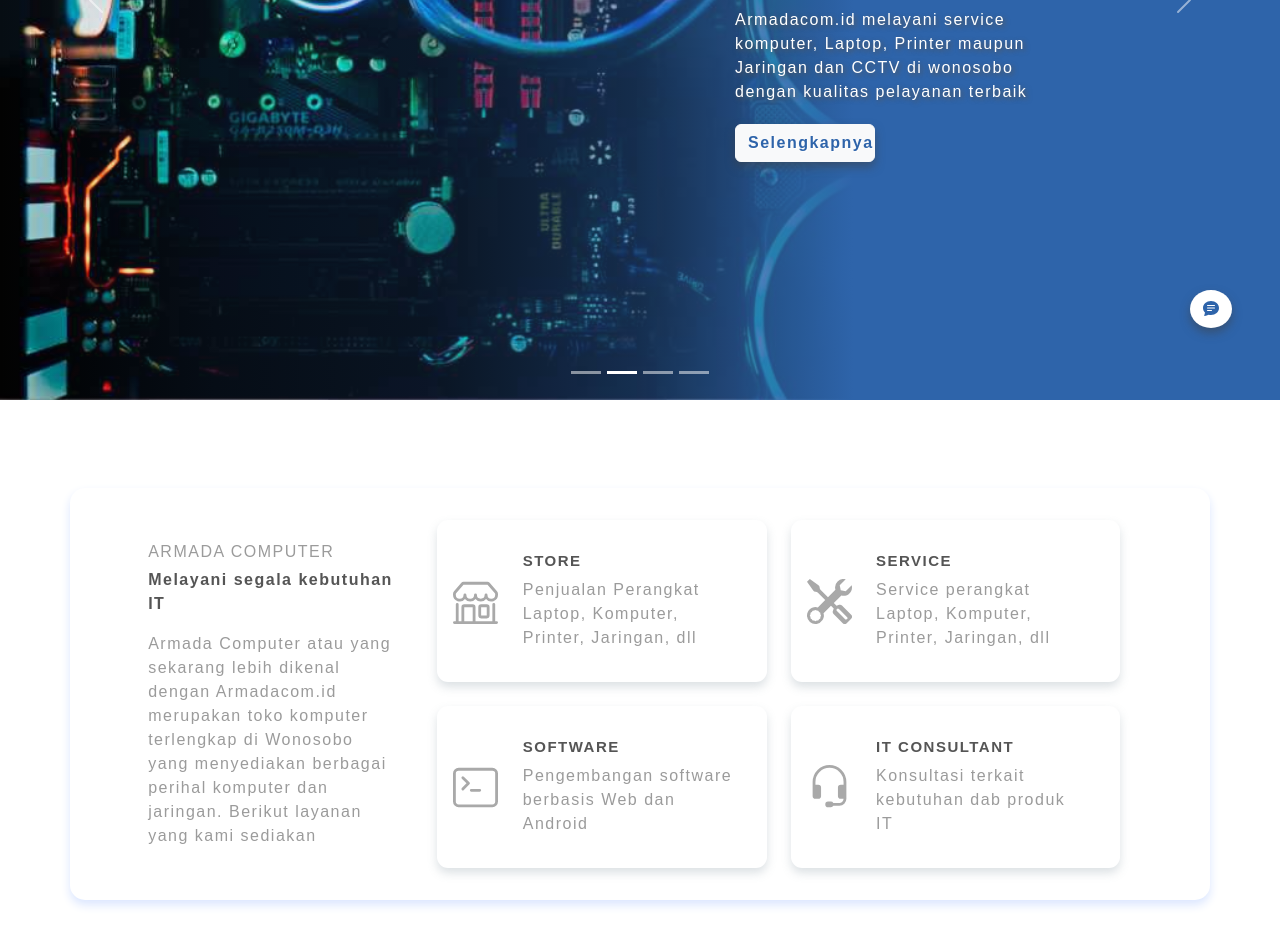
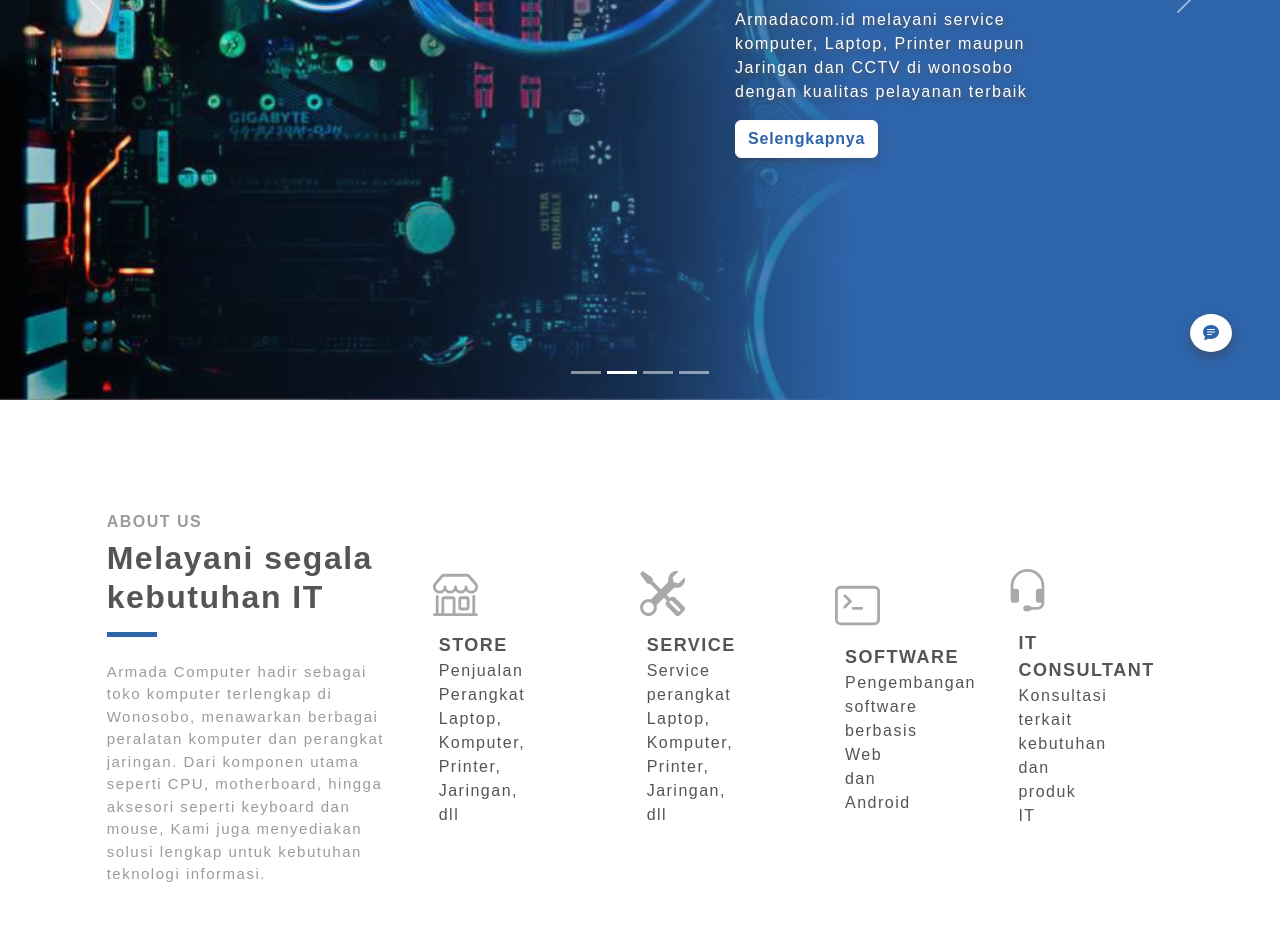
Before and after one commit to Tentacle10/armadacom-app, a React (Vite) app: page / in a window 1280 px wide. Shown: the part 400-1352 px from the top of the page. Built offline with nearby package versions, Linux system fonts and the light colour scheme.

Commit message:
layoutingV10

```diff
--- a/src/App.css
+++ b/src/App.css
@@ -1,7 +1,6 @@
 body {
   font-family: "Poppins", sans-serif !important;
-  line-height: 1.5;
-  letter-spacing: 0.5px;
+  line-height: 1.5px;
   /* background-image: url("https://s3-us-west-2.amazonaws.com/s.cdpn.io/1462889/pat-back.svg"); */
   background-position: center;
   background-repeat: repeat;
@@ -9,7 +8,7 @@
   background-color: #fff;
   overflow-x: hidden;
   transition: all 200ms linear;
-  letter-spacing: 1.5px;
+  letter-spacing: 1.5px !important;
 }
 
 /* Scrollbar CSS */
@@ -130,22 +129,83 @@
 
 /* AboutContent ################################################################### */
 .cabout {
-  padding-top: 4.5rem;
-  margin-top: 1rem;
+  padding: 5rem 10rem 5rem 10rem;
   color: #555;
 }
-
-.about {
-  height: 100%;
-  padding: 1rem;
-  border-radius: 15px;
-  background-color: #fff;
-  box-shadow: rgb(219 230 255 / 99%) 0px 5px 10px 0px;
+.aboutcol {
+  padding: 2rem 2rem 2rem 0rem !important;
 }
-.atext {
-  font-size: 16px;
+.title h2::after {
+  background: #2e64aa;
+  content: "";
+  display: block;
+  width: 50px;
+  height: 5px;
+  margin-top: 1rem;
+}
+.body-text {
+  font-size: 15px;
   color: #9b9b9b;
 }
+
+/* custom-card */
+/* .a-drop {
+  padding: 1rem;
+}
+.drop {
+  position: relative;
+  box-shadow: inset 20px 20px 20px rgba(0, 0, 0, 0.05), 25px 35px 20px rgba(0, 0, 0, 0.05), 25px 30px 30px rgba(0, 0, 0, 0.05), inset -20px -20px 25px rgba(255, 255, 255, 0.9);
+  transition: 0.5s ease-in-out;
+  background-color: #fff;
+}
+.drop:nth-child(1) {
+  border-radius: 47% 53% 70% 30% / 30% 43% 57% 70%;
+}
+.drop:nth-child(2) {
+  border-radius: 61% 39% 52% 48% / 44% 59% 41% 56%;
+}
+.drop:nth-child(3) {
+  border-radius: 35% 65% 31% 69% / 57% 59% 41% 43%;
+}
+.drop:nth-child(4) {
+  border-radius: 61% 39% 52% 48% / 44% 59% 41% 56%;
+}
+.drop:hover {
+  border-radius: 50%;
+}
+.drop::before {
+  content: "";
+  position: absolute;
+  top: 50px;
+  left: 85px;
+  width: 35px;
+  height: 35px;
+  background: #fff;
+  border-radius: 50%;
+  opacity: 0.9;
+}
+.drop::after {
+  content: "";
+  position: absolute;
+  top: 90px;
+  left: 110px;
+  width: 15px;
+  height: 15px;
+  background: #fff;
+  border-radius: 50%;
+  opacity: 0.9;
+}
+.content-drop {
+  position: relative;
+  display: flex;
+  justify-content: center;
+  align-items: center;
+  flex-direction: column;
+  text-align: center;
+  padding: 2rem 3rem 3rem 3rem;
+  gap: 15px;
+} */
+/* custom-card */
 
 @media (max-width: 768px) {
   .cabout {
@@ -335,7 +395,7 @@
   right: 0 !important;
   bottom: 0 !important;
   margin-right: 3rem;
-  margin-bottom: 4.5rem;
+  margin-bottom: 3rem;
 }
 .contact-float {
   width: auto !important;
--- a/src/component/content/AboutContent.jsx
+++ b/src/component/content/AboutContent.jsx
@@ -1,97 +1,65 @@
 import React from "react";
-import { Container, Row, Col, Card } from "react-bootstrap";
-import { Shop, Tools, Terminal, Headset } from "react-bootstrap-icons";
+import {Container, Row, Col, Card} from "react-bootstrap";
+import {Shop, Tools, Terminal, Headset} from "react-bootstrap-icons";
 
 const AboutContent = () => {
   const aboutcard = [
     {
-      icon: <Shop size={45} style={{ color: "rgb(169 169 169)" }} />,
+      icon: <Shop size={45} style={{color: "rgb(169 169 169)"}} />,
       title: "Store",
       text: "Penjualan Perangkat Laptop, Komputer, Printer, Jaringan, dll",
     },
     {
-      icon: <Tools size={45} style={{ color: "rgb(169 169 169)" }} />,
+      icon: <Tools size={45} style={{color: "rgb(169 169 169)"}} />,
       title: "Service",
       text: "Service perangkat Laptop, Komputer, Printer, Jaringan, dll",
     },
     {
-      icon: <Terminal size={45} style={{ color: "rgb(169 169 169)" }} />,
+      icon: <Terminal size={45} style={{color: "rgb(169 169 169)"}} />,
       title: "Software",
       text: "Pengembangan software berbasis Web dan Android",
     },
     {
-      icon: <Headset size={45} style={{ color: "rgb(169 169 169)" }} />,
+      icon: <Headset size={45} style={{color: "rgb(169 169 169)"}} />,
       title: "IT Consultant",
-      text: "Konsultasi terkait kebutuhan dab produk IT",
+      text: "Konsultasi terkait kebutuhan dan produk IT",
     },
   ];
   return (
     <>
-      <Container className="cabout">
+      <Container className="cabout" fluid>
         <Row className="about align-items-center justify-content-center">
-          <Col md={3} style={{ height: "100%" }} className="p-3">
+          <Col md={3} className="aboutcol">
+            <div className="title">
+              <h6 style={{color: "#9b9b9b", fontWeight: "600"}}>ABOUT US</h6>
+              <h2 className="pb-md-3" style={{fontWeight: "600"}}>
+                Melayani segala kebutuhan IT
+              </h2>
+            </div>
+            <div className="body-text">
+              Armada Computer hadir sebagai toko komputer terlengkap di Wonosobo, menawarkan berbagai peralatan komputer dan perangkat jaringan. Dari komponen utama seperti CPU, motherboard, hingga aksesori seperti keyboard dan mouse, Kami
+              juga menyediakan solusi lengkap untuk kebutuhan teknologi informasi.
+            </div>
+          </Col>
+          <Col md={7} className="d-flex align-items-center">
+            {aboutcard.map((isiabout, index) => (
+              <Row key={index} className="drop">
+                <Col md={3} className="d-flex content-drop flex-column align-self-center align-item-center">
+                  <Col className="mb-3 align-self-center align-item-center">{isiabout.icon}</Col>
                   <Col
-              className="pb-md-1"
-              style={{ fontSize: "1rem", color: "#9b9b9b" }}
-            >
-              ARMADA COMPUTER
-            </Col>
-            <Col
-              className="pb-md-3"
-              style={{ fontSize: "1rem", fontWeight: "600" }}
-            >
-              Melayani segala kebutuhan IT
-            </Col>
-            <Col className="atext">
-              Armada Computer atau yang sekarang lebih dikenal dengan
-              Armadacom.id merupakan toko komputer terlengkap di Wonosobo yang
-              menyediakan berbagai perihal komputer dan jaringan. Berikut
-              layanan yang kami sediakan
-            </Col>
-          </Col>
-          <Col
-            md={8}
-            style={{ height: "100%" }}
-            className="d-flex align-items-center"
-          >
-            <Row xs={1} md={2} className="g-3 py-3 g-md-4 p-md-3">
-              {aboutcard.map((isiabout, index) => (
-                <Col key={index}>
-                  <Card
                     style={{
-                      color: "#9b9b9b",
-                      borderRadius: "11px",
-                      border: "0",
-                      boxShadow: "0 5px 10px 0 rgba(138, 155, 165, 0.3)",
-                    }}
-                  >
-                    <Row className="p-3">
-                      <Col
-                        xs={2}
-                        className="align-self-center align-item-center"
-                      >
-                        {isiabout.icon}
-                      </Col>
-                      <Col xs={10}>
-                        <Card.Body>
-                          <Card.Title
-                            style={{
-                              fontSize: "15px",
+                      fontSize: "18px",
                       color: "#555",
                       fontWeight: "600",
                       textTransform: "uppercase",
                     }}
                   >
                     {isiabout.title}
-                          </Card.Title>
-                          <Card.Text>{isiabout.text}</Card.Text>
-                        </Card.Body>
+                  </Col>
+                  <Col>{isiabout.text}</Col>
                 </Col>
               </Row>
-                  </Card>
-                </Col>
             ))}
-            </Row>
           </Col>
         </Row>
       </Container>
--- a/src/component/content/HeroContent.jsx
+++ b/src/component/content/HeroContent.jsx
@@ -1,4 +1,5 @@
-import { Container, Row, Col } from "react-bootstrap";
+import {useEffect} from "react";
+import {Container, Row, Col} from "react-bootstrap";
 import Carousel from "react-bootstrap/Carousel";
 import Button from "react-bootstrap/Button";
 import satu from "../../assets/img/banner/1.jpg";
@@ -29,15 +30,32 @@
       desc: "Bikin aplikasi berbasis web ataupun Android di Wonosobo ya ke Armadacom.id Sebagai penunjang aktifitas bisnis kalian",
     },
   ];
+
+  // useEffect(() => {
+  //   const parallax = () => {
+  //     const scrolled = window.scrollY;
+  //     document.querySelector(".hero").style.top = `-${scrolled * 0.0315}rem`;
+  //     document.querySelector(".hero > h1").style.top = `-${scrolled * -0.005}rem`;
+  //     document.querySelector(".hero > h1").style.opacity = 1 - scrolled * 0.00175;
+  //   };
+
+  //   window.addEventListener("scroll", parallax);
+
+  //   // Clean up the event listener when the component unmounts
+  //   return () => {
+  //     window.removeEventListener("scroll", parallax);
+  //   };
+  // }, []);
+
   return (
     <>
-      <Carousel controls={true} indicators={true} fade>
+      <Carousel className="hero" controls={true} indicators={true} fade>
         {hero.map((hero, index) => (
           <Carousel.Item key={index}>
             <Container className="slideshow" fluid>
               <div className="gradient-overlay"></div>
 
-              <Row className="">
+              <Row>
                 <Col
                   md={8}
                   style={{
@@ -56,33 +74,14 @@
                 </Col>
               </Row>
               <Row className="textBanner">
-                <Col
-                  md={9}
-                  className="fs-2 fw-bold text-uppercase"
-                  style={{ textShadow: "2px 2px 5px #555" }}
-                >
+                <Col md={9} className="fs-2 fw-bold text-uppercase" style={{textShadow: "2px 2px 5px #555"}}>
                   {hero.tag}
                 </Col>
-                <Col
-                  md={9}
-                  className="fs-6 mt-2"
-                  style={{ textShadow: "2px 2px 5px #555" }}
-                >
+                <Col md={9} className="fs-6 mt-2" style={{textShadow: "2px 2px 5px #555"}}>
                   {hero.desc}
                 </Col>
                 <Col md={4} className="mt-3">
-                  <Button
-                    className="mt-1"
-                    variant="light"
-                    href="#about"
-                    style={{
-                      color: "#2e64aa",
-                      fontWeight: "600",
-                      textShadow: "1px 1px 1px #fff",
-                      boxShadow: "rgb(63 63 63 / 50%) 0px 5px 10px 0px",
-                      width: "100%",
-                    }}
-                  >
+                  <Button variant="light" href="#about" className="btn-a">
                     Selengkapnya
                   </Button>
                 </Col>
--- a/src/component/header/Header.css
+++ b/src/component/header/Header.css
@@ -156,7 +156,6 @@
   padding: 10px !important;
   margin: 0;
   font-size: 13px;
-  letter-spacing: 1px;
   color: #212121;
   background-color: #fcfaff;
   border: none;
@@ -207,18 +206,19 @@
   color: #ffffff80 !important;
   pointer-events: none;
 }
-.btn-blue {
+.btn-a {
   color: #2e64aa !important;
   font-weight: 600;
   background-color: #fff;
-  border: 2px solid #fff;
+  text-shadow: 1px 1px 1px #fff;
+  box-shadow: rgb(63 63 63 / 30%) 0px 5px 10px 0px;
+  letter-spacing: 0.8px !important;
 }
-.btn-blue:hover {
+/* .btn-a:hover {
   color: #fff !important;
-  font-weight: 600;
   background-color: #2e64aa;
   border: 2px solid #fff;
-}
+} */
 .navbar-expand-md .navbar-collapse {
   flex-grow: 0 !important;
 }
@@ -240,7 +240,7 @@
   .offcanvas {
     max-width: 65%;
   }
-  .btn-blue {
+  .btn-a {
     margin-top: 1rem;
     background-color: #2e64aa;
     border: none;
@@ -270,7 +270,6 @@
     margin-right: 2.3rem;
   }
   .nav-link {
-    letter-spacing: 1px;
     color: #555 !important;
     text-shadow: none;
   }
```
Also changed, not shown: src/component/content/HeroContent copy.jsx (+4 -13 lines), src/component/content/ServiceContent.jsx (+23 -65 lines), src/component/content/TestimonialContent.jsx (+21 -49 lines), src/component/header/Header.jsx (+13 -62 lines). Lines whose indentation alone changed are shown as unchanged.
